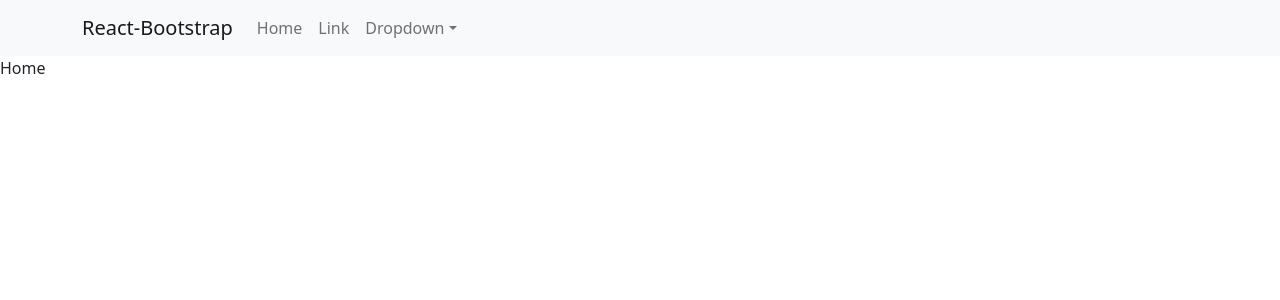
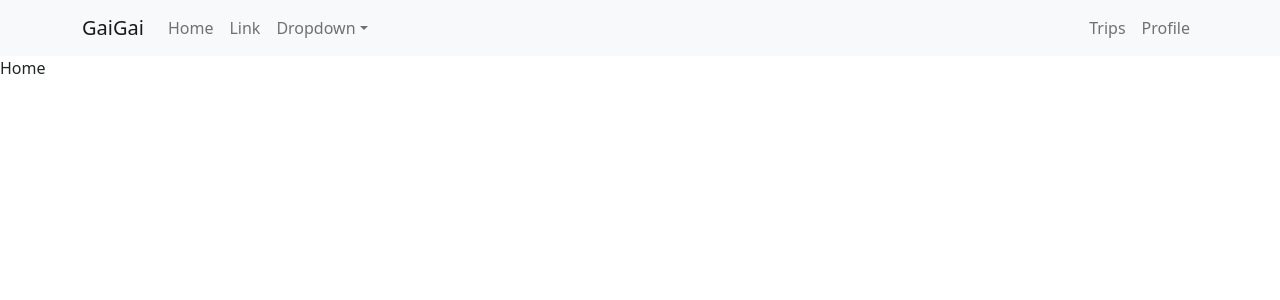
Before and after one commit to ivanleongwm/project4-gaigai-bucketlist, a React (Create React App) app in the folder frontend/: page / in a window 1280 px wide. Shown: the top 300 px of the page. Built offline with nearby package versions, Linux system fonts and the light colour scheme.

Commit message:
bootstrap setup

```diff
--- a/frontend/src/components/HeaderBar/HeaderBar.js
+++ b/frontend/src/components/HeaderBar/HeaderBar.js
@@ -1,5 +1,6 @@
 import React from "react";
 import { Navbar, Nav, NavDropdown, Container } from 'react-bootstrap';
+import { Link } from "react-router-dom"
 
 
 function HeaderContainer() {
@@ -7,7 +8,7 @@ function HeaderContainer() {
         <div className="header-container">
             <Navbar bg="light" expand="lg">
             <Container>
-                <Navbar.Brand href="#home">React-Bootstrap</Navbar.Brand>
+                <Navbar.Brand as={Link} to="/">GaiGai</Navbar.Brand>
                 <Navbar.Toggle aria-controls="basic-navbar-nav" />
                 <Navbar.Collapse id="basic-navbar-nav">
                 <Nav className="me-auto">
@@ -21,6 +22,10 @@ function HeaderContainer() {
                     <NavDropdown.Item href="#action/3.4">Separated link</NavDropdown.Item>
                     </NavDropdown>
                 </Nav>
+                <Nav>
+                    <Nav.Link as={Link} to="people" >Trips</Nav.Link>
+                    <Nav.Link as={Link} to="login" >Profile</Nav.Link>
+                </Nav>
                 </Navbar.Collapse>
             </Container>
             </Navbar>
```
